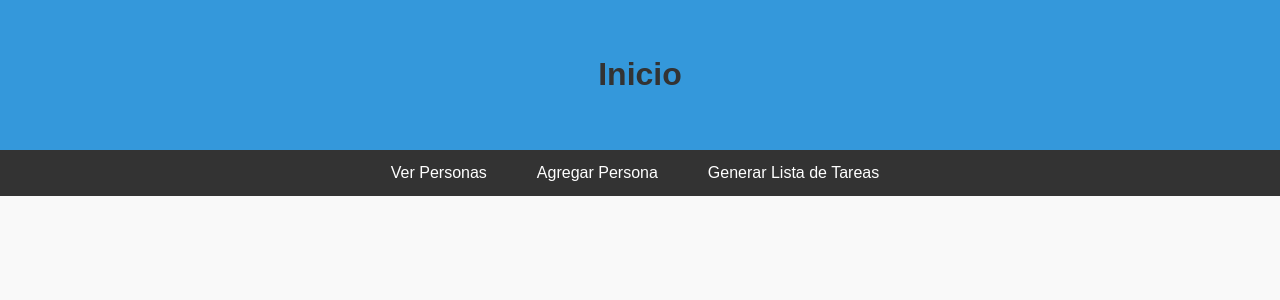
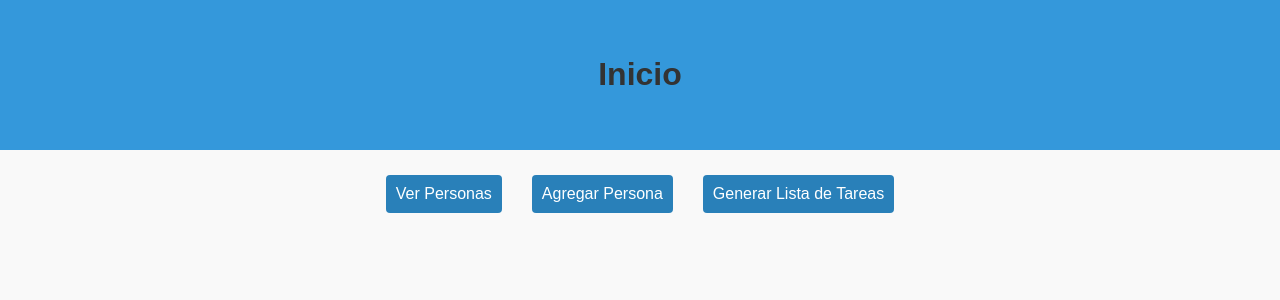
Before and after one commit to JuliT160/ListaDeLimpieza, a Flask app: page / in a window 1280 px wide. Shown: the top 300 px of the page. Run offline with Flask 3, Linux system fonts and the light colour scheme.

Commit message:
mejoras visuales

```diff
--- a/static/styles.css
+++ b/static/styles.css
@@ -141,6 +141,30 @@ button:hover {
     background-color: #2980b9;
 }
 
+.button-container {
+    display: flex;
+    justify-content: center;
+    padding: 10px;
+}
+
+.option{
+    display: flex;
+    justify-content: center;
+    margin-top: 15px;
+    margin: 15px;
+    background-color: #2980b9;
+    color: white;
+    padding: 10px;
+    text-align: center;
+    border-radius: 4px;
+    cursor: pointer;
+}
+
+.option:hover {
+    background-color: #3498db;
+    text-decoration: none;
+}
+
 .compact {
     width: auto;
     margin: 0 auto;
@@ -169,6 +193,7 @@ button:hover {
     color: white;
     padding: 15px;
     text-align: center;
+
 }
 
 .navbar {
--- a/templates/inicio.html
+++ b/templates/inicio.html
@@ -12,10 +12,10 @@
     <div class="header">
         <h1>Inicio</h1>
     </div>
-    <div class="navbar">
-        <a href="{{ url_for('ver_personas') }}">Ver Personas</a>
-        <a href="{{ url_for('agregar_persona') }}">Agregar Persona</a>
-        <a href="{{ url_for('generar_lista') }}">Generar Lista de Tareas</a>
+    <div class="button-container">
+        <a href="{{ url_for('ver_personas') }}" class="option">Ver Personas</a>
+        <a href="{{ url_for('agregar_persona') }}" class="option">Agregar Persona</a>
+        <a href="{{ url_for('generar_lista') }}" class="option">Generar Lista de Tareas</a>
     </div>
 </body>
 
```
